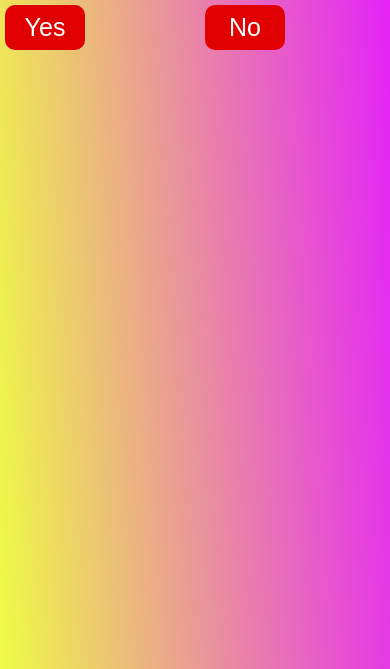
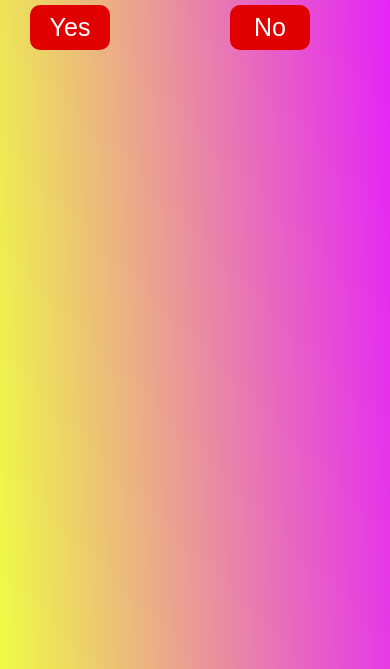
Before and after one commit to kartik-barman/Do_You_Love_Me, a plain HTML site: page index.html in a window 390 px wide. Shown: the part 175-844 px from the top of the page. Drawn offline with Linux system fonts and the light colour scheme.

Commit message:
Do You Love Me

```diff
--- a/style.css
+++ b/style.css
@@ -21,7 +21,6 @@ body {
     overflow: hidden;
 }
 #yesBtn {
-    /* position: absolute; */
     background-color: rgb(225, 0, 0);
     border: none;
     width: 80px;
@@ -47,3 +46,10 @@ body {
     margin-top: 20px;
     transition: top 0.5, left 0.5s;
 }
+
+
+@media only screen and (max-width: 600px) {
+    .container {
+        margin: 30px;
+    }
+  }
```
